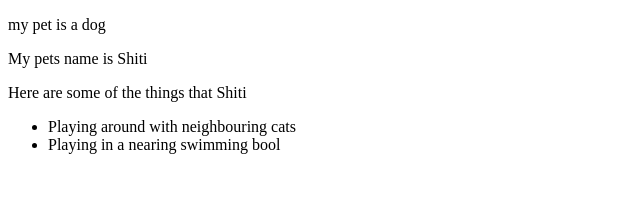
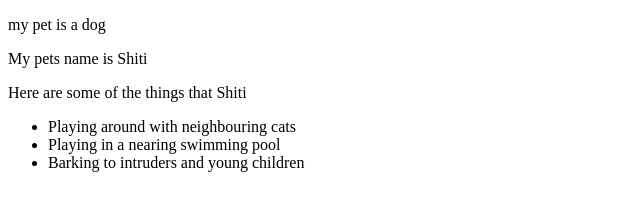
Before and after one commit to David5627/My-first-website, a plain HTML site: page Documents/moringa-projects/pet-website/index.html in a window 1280 px wide. Shown: the whole page, without its empty margins (0-640 px from the left). Drawn offline with Linux system fonts and the light colour scheme.

Commit message:
modified pages

```diff
--- a/Documents/moringa-projects/pet-website/index.html
+++ b/Documents/moringa-projects/pet-website/index.html
@@ -11,7 +11,8 @@
     <p>Here are some of the things that Shiti</p>
     <ul>
         <li>Playing around with neighbouring cats</li>
-        <li>Playing in a nearing swimming bool</li>
+        <li>Playing in a nearing swimming pool</li>
+        <li>Barking to intruders and young children</li>
     </ul>
 
 
```
